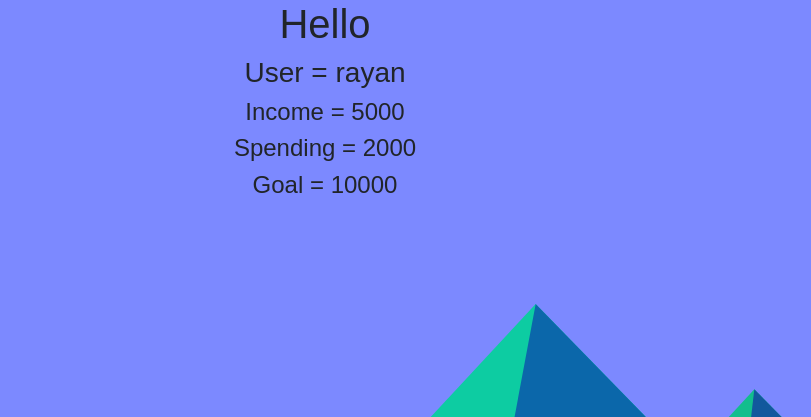
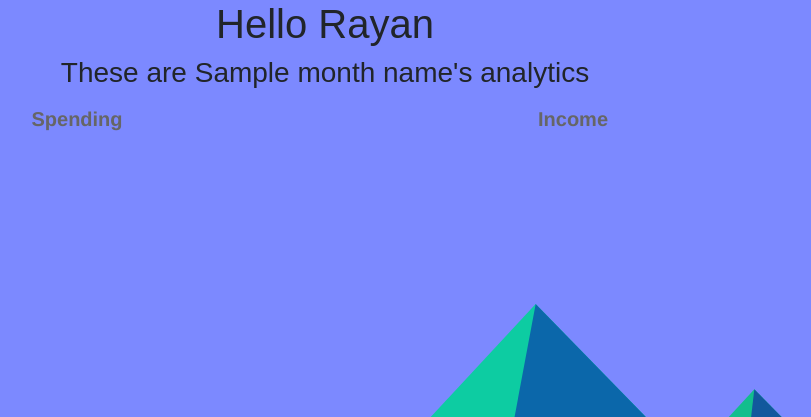
Before and after one commit to RayRB21/Budgeter, a Flask app: template templates/information.html in a window 1280 px wide. Shown: the part 96-513 px from the top of the page, without its empty margins (315-1126 px from the left). Run offline with Flask 3, Linux system fonts and the light colour scheme; a user stored in the database is signed in; the template is opened without the code that fills it: most values are stand-ins (such as "Sample title", 1, 10 or a date in 2020).

Commit message:
Pie chart function working using data from DB

```diff
--- a/Budgeter.py
+++ b/Budgeter.py
@@ -220,8 +220,30 @@
     if "user" not in session:
         flash("Please login or sign up","info")
         return redirect(url_for("login"))
+    spending= {}
+    income = {}
+    print(session["events"])
+    for date in session["events"]:
+        print(date)
+        for event in session["events"][date]:
+            if int(event[2]) < 0:
+                if event[1] not in spending:
+                    spending[event[1]] = 0
+                spending[event[1]] += int(event[2])
+            elif int(event[2]) > 0:
+                if event[1] not in spending:
+                    income[event[1]] = 0
+                income[event[1]] += int(event[2])
 
-    return render_template('information.html')
+    year = request.args.get('year', default=datetime.now().year, type=int)
+    month = request.args.get('month', default=datetime.now().month, type=int)
+
+    cal = Calendar.monthcalendar(year, month)
+    month_name = Calendar.month_name[month]
+
+
+
+    return render_template('information.html', spending_labels=list(spending.keys()), spending_values=list(spending.values()), income_labels=list(income.keys()), income_values=list(income.values()), month_name=month_name, year=year)
 
 
 
@@ -303,28 +325,5 @@
 
 
 
-@app.route('/oldCal/', methods=['POST','GET'])
-def oldCal():
-    if "user" not in session:
-        flash("Please login or sign up","info")
-        return redirect(url_for("login"))
-    if request.method == 'POST':
-        calendar_content = request.form['content']
-        test = Users(username=calendar_content)
-
-        try:
-            db.session.add(test)
-            db.session.commit()
-            return redirect('/')
-
-        except:
-            return 'There was an issue with the test'
-
-    else:
-        usernames = Users.query.order_by(Users.date_created).all()
-        return render_template('oldCal.html', usernames = usernames)
-
-
-
 if __name__ == "__main__":
     app.run(debug=True)
--- a/templates/base.html
+++ b/templates/base.html
@@ -6,6 +6,8 @@
     <link href="https://fonts.googleapis.com/css2?family=Lobster&family=Pacifico&display=swap" rel="stylesheet">
     <link rel="stylesheet" href="{{ url_for('static', filename='css/main.css') }}">
     <script src="https://cdn.jsdelivr.net/npm/bootstrap@5.3.3/dist/js/bootstrap.bundle.min.js"></script>
+     <script src="https://cdn.jsdelivr.net/npm/chart.js"></script>
+
     {% block head %}{% endblock %}
 </head>
 
--- a/templates/information.html
+++ b/templates/information.html
@@ -6,10 +6,61 @@
 
 {% block body %}
 <div class = "Info">
-    <h1>Hello</h1>
-    <h3>User = {{session["user"]}}</h3>
-    <h4>Income = {{session["income"]}}</h4>
-    <h4>Spending = {{session["spending"]}}</h4>
-    <h4>Goal = {{session["goal"]}}</h4>
+    <h1>Hello {{ session["user"].capitalize() }}</h1>
+    <h3>These are {{month_name}}'s analytics</h3>
 </div>
+
+<div class="d-flex justify-content-center gap-5">
+    <canvas id="myPieChart" class="w-25 h-25" style="margin-right:5%;"></canvas>
+    <canvas id="myPieChart2" class="w-25 h-25" style="margin-left:5%"></canvas>
+</div>
+
+
+
+<script>
+  const sLabel = {{ spending_labels | tojson }};
+  const sValues = {{ spending_values | tojson }};
+
+  new Chart(document.getElementById('myPieChart'), {
+    type: 'pie',
+    data: {
+      labels: sLabel,
+      datasets: [{ data: sValues }]
+    },
+    options: {
+        plugins:{
+        title: {
+            display: true,
+            text: "Spending",
+            font: {
+                size: 20
+            }
+        }
+        }
+    }
+  });
+
+  const iLabel = {{ income_labels | tojson }};
+  const iValues = {{ income_values | tojson }};
+
+
+  new Chart(document.getElementById('myPieChart2'), {
+    type: 'pie',
+    data: {
+      labels: iLabel,
+      datasets: [{ data: iValues }]
+    },
+    options: {
+        plugins: {
+        title: {
+            display: true,
+            text: "Income",
+            font: {
+                size: 20
+            }
+        }
+        }
+    }
+  });
+</script>
 {% endblock %}
```
Also changed, not shown: instance/budget.db.
